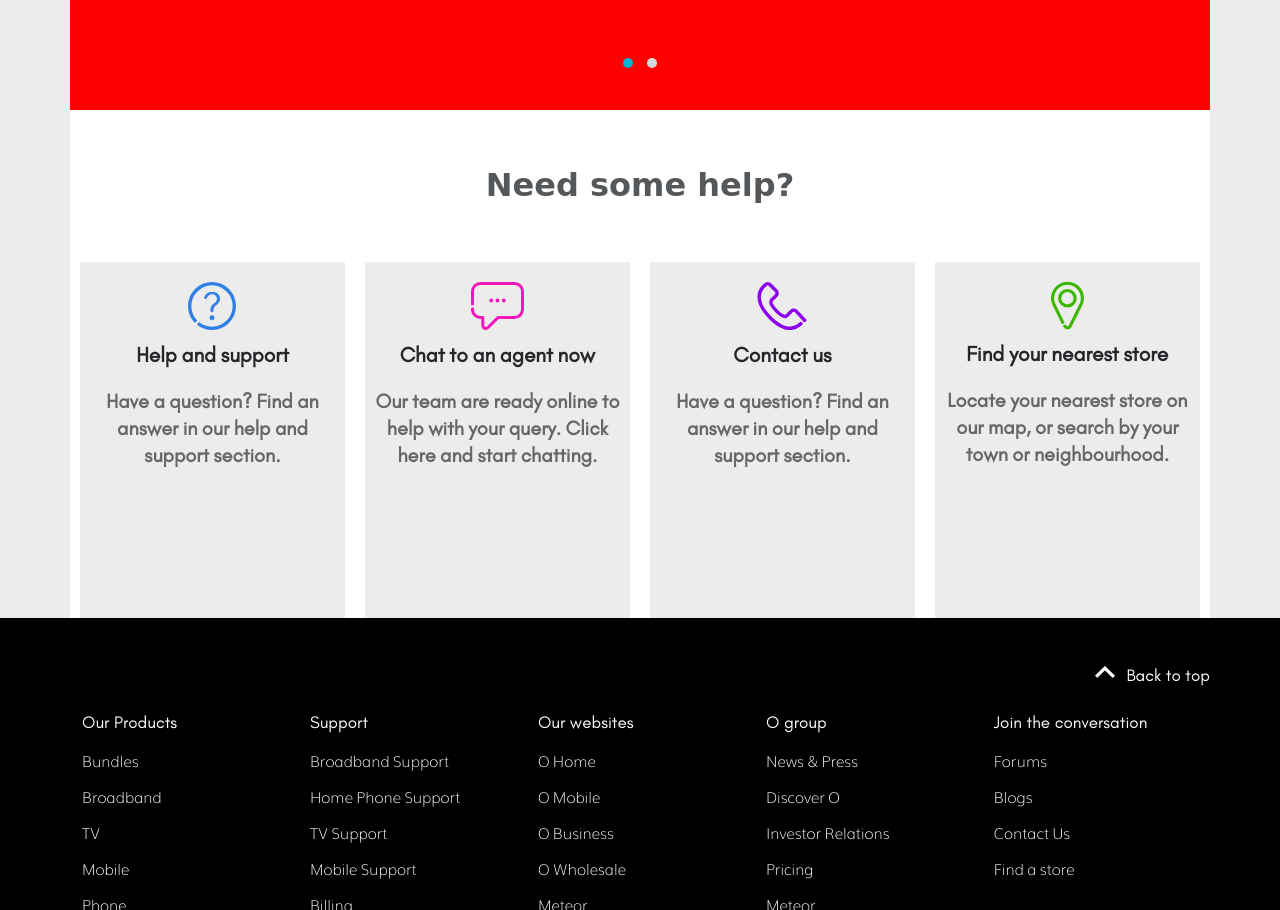
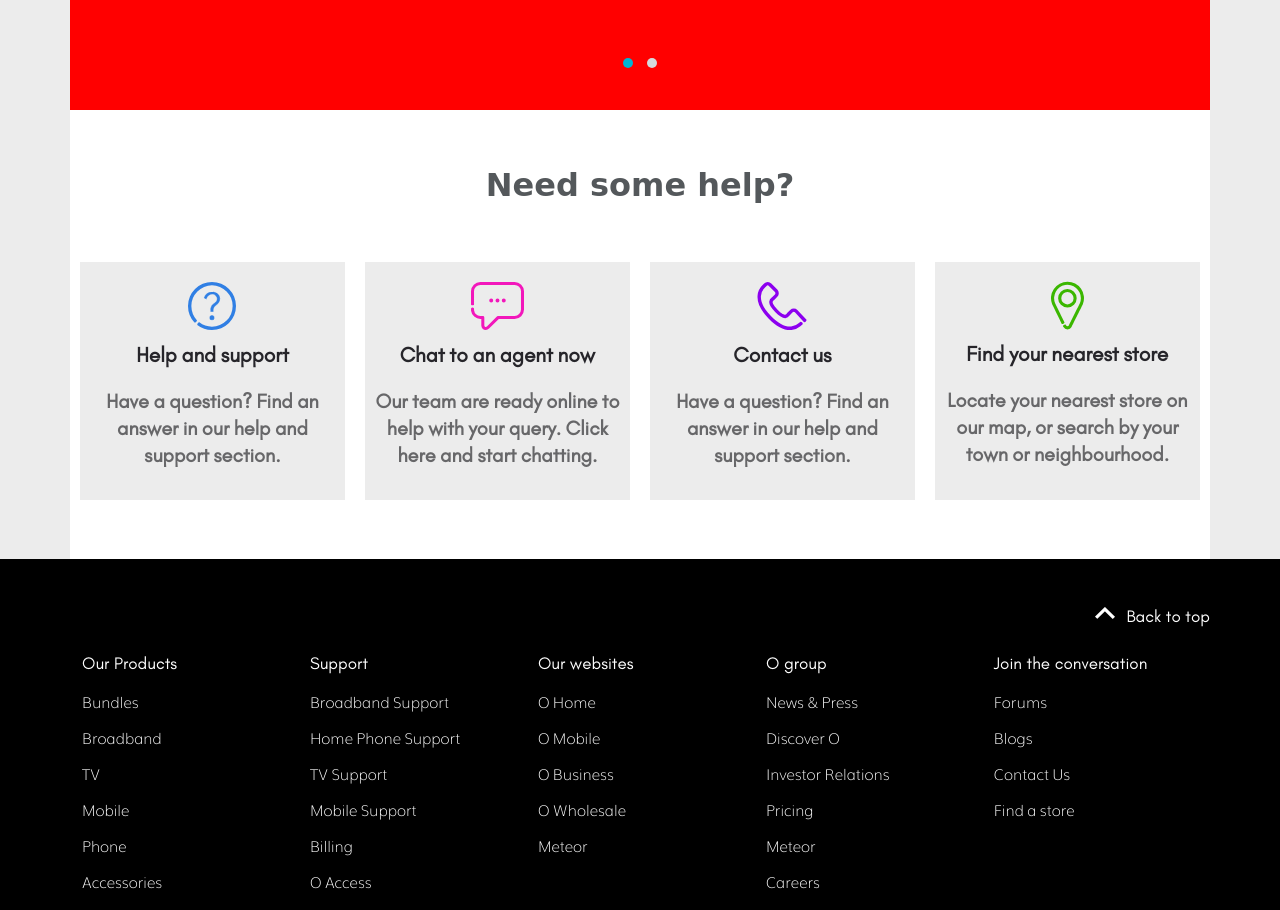
Before and after one commit to devrua/eirbb, a plain HTML site: page index.html in a window 1280 px wide. Shown: the part 1400-2310 px from the top of the page. Drawn offline with nearby package versions, Linux system fonts and the light colour scheme; a web font is replaced by a local one.

Commit message:
help section done

```diff
--- a/dev/sass/pages/_bb_landing.scss
+++ b/dev/sass/pages/_bb_landing.scss
@@ -327,11 +327,6 @@
 			h3 {
 				padding-bottom: 53px;
 			}
-
-			&:after {
-				background-color: $white;
-				height: 59px;
-			}
 		}
 
 		.help_box {
@@ -341,6 +336,21 @@
 				@include gutters(10px inside);
 			}
 
+		}
+
+		.pad_after {
+			position: relative;
+
+			&:before {
+				content: "";
+				background-color: $white;
+				width: 100%;
+				height: 59px;
+				position: absolute;
+				bottom: 0;
+				left: 0;
+				z-index: 10;
+			}
 		}
 
 	}
--- a/index.html
+++ b/index.html
@@ -232,7 +232,7 @@
 			</div>
 		</div>
 	</div> -->
-	<div class="container">
+	<div class="container pad_after">
 		<div class="help_grid no_grid">
 			<h3>Need some help?</h3>
 			<div class="help_row">
```
Also changed, not shown: assets/css/min/screen.css, assets/css/screen.css.
